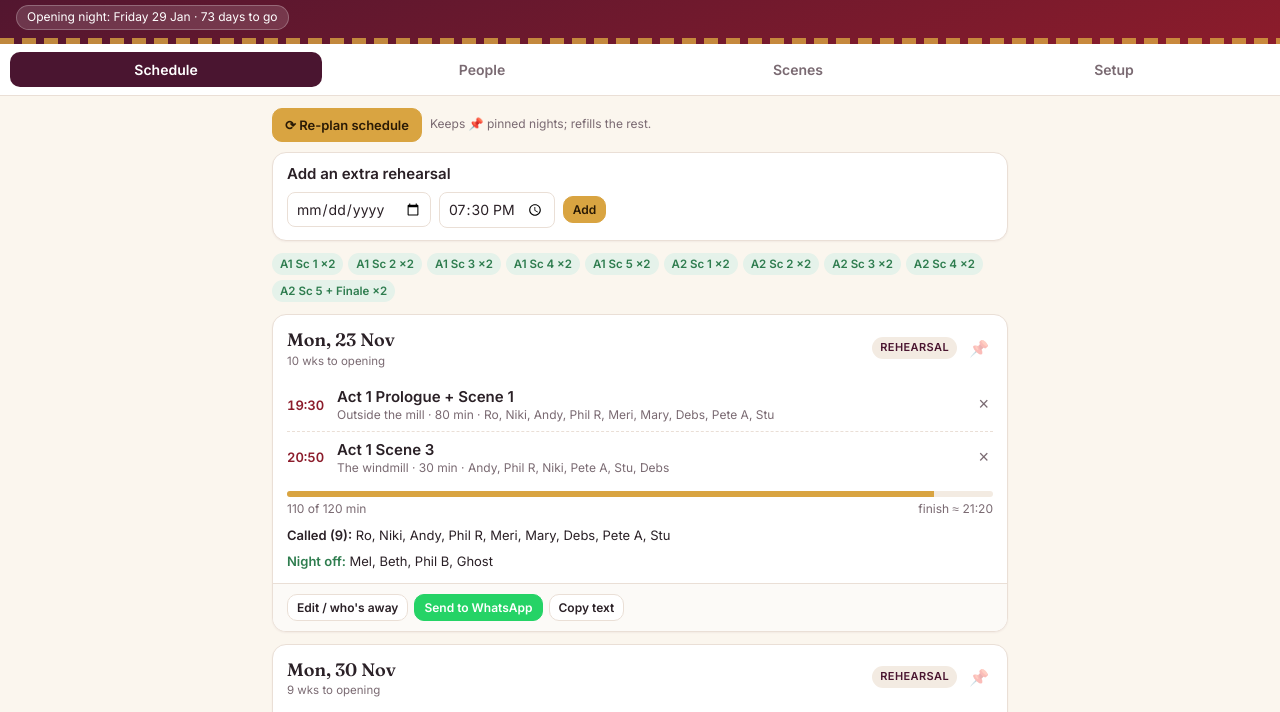
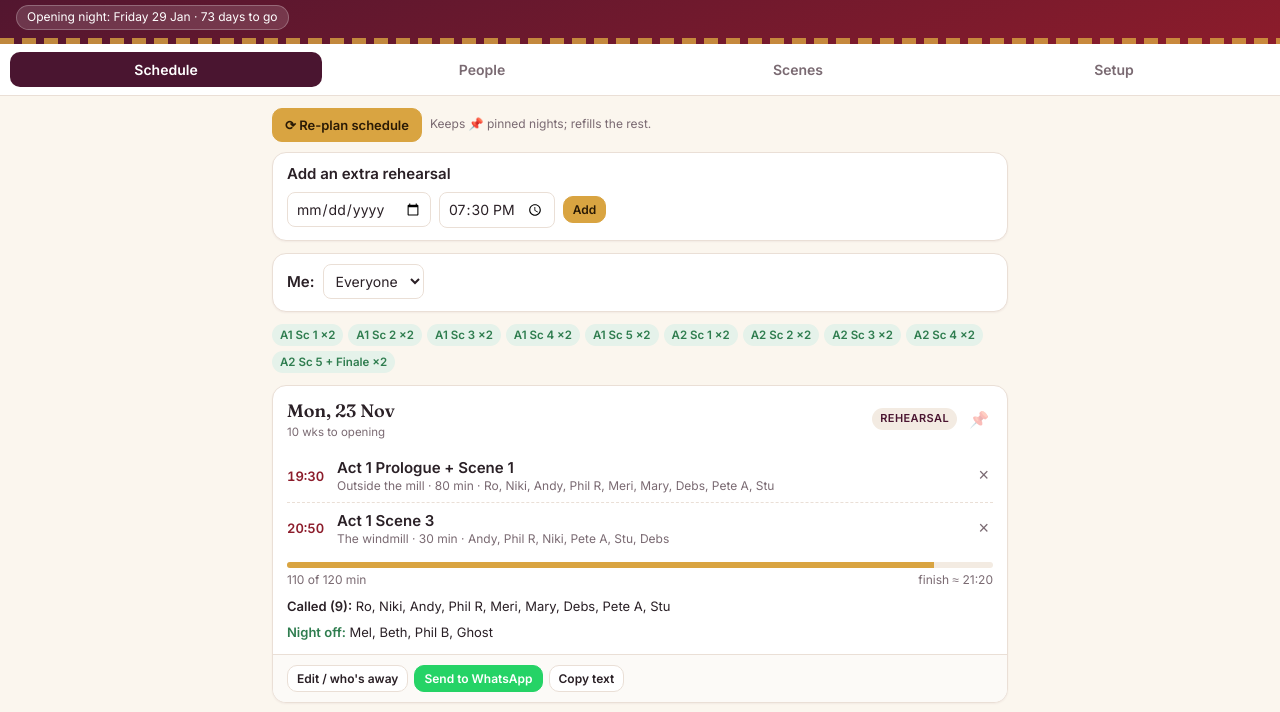
Before and after one commit to skoorbydna-lab/Panto-schedule, a plain HTML site: page index.html in a window 1280 px wide. Shown: the part 75-787 px from the top of the page. Drawn offline with Linux system fonts and the light colour scheme.

Commit message:
Let cast filter the schedule to nights they're needed
Co-Authored-By: Claude Opus 5.5 <noreply@anthropic.com>
Claude-Session: https://claude.ai/code/session_01QRsqUZzcNTQDzqCRQrjBfa

```diff
--- a/index.html
+++ b/index.html
@@ -27,6 +27,10 @@ main{max-width:760px;margin:0 auto;padding:12px 12px 80px}
 .btn.primary{background:var(--gold);border-color:var(--gold);color:#2a1a05}
 .btn.small{padding:5px 9px;font-size:12px}
 .btn.ghost{background:none}
+.mine{background:#fff4d6;border:1px solid var(--gold);border-radius:8px;padding:7px 10px;font-weight:600;margin:2px 0 6px}
+.mine.off{background:#e5f2ea;border-color:#bfe0cb;color:var(--ok)}
+.sc.me .n b{color:var(--plum)}.sc.me{background:#fffaf0}
+.sc.notme{opacity:.5}
 .btn.wa{background:#25d366;border-color:#25d366;color:#fff;text-decoration:none;display:inline-block}
 .cov{display:flex;flex-wrap:wrap;gap:5px;margin:4px 0 12px}
 .cov span{font-size:11.5px;padding:3px 8px;border-radius:999px;background:#e5f2ea;color:var(--ok);font-weight:600}
@@ -219,6 +223,9 @@ const FIREBASE_CONFIG = null;   // e.g. { apiKey: "...", authDomain: "...", proj
 const DIRECTOR_EMAIL = 'director@peaklandplayers.panto';  // made-up account; the director only types the password
 // =============================================================
 const KEY = 'pib-rehearsal-v2';
+let me = '', onlyMine = false;
+try { const m = JSON.parse(localStorage.getItem('pib-me') || '{}'); me = m.me || ''; onlyMine = !!m.only; } catch(e){}
+function saveMe(){ try { localStorage.setItem('pib-me', JSON.stringify({ me, only: onlyMine })); } catch(e){} }
 let live = false, canEdit = true, docRef = null, docExists = false;
 let state, tab = 'schedule', openPanel = null;
 function load(){ try{ const s = localStorage.getItem(KEY); if(s) return JSON.parse(s);}catch(e){} return null; }
@@ -324,9 +331,17 @@ function renderSchedule(){
   let h = canEdit ? '<div class="bar"><button class="btn primary" id="replan">⟳ Re-plan schedule</button><span class="note" style="font-size:12px;color:var(--muted)">Keeps 📌 pinned nights; refills the rest.</span></div>' : '';
   if (canEdit) h += '<div class="card"><div class="cb" style="padding-top:10px"><b>Add an extra rehearsal</b><div class="bar" style="margin:8px 0 0"><input type="date" id="x-date"><input type="time" id="x-start" value="'+state.settings.startTime+'"><button class="btn small primary" id="x-add">Add</button></div></div></div>';
   if (live && !docExists) h += '<p class="note">The schedule hasn\'t been published yet.</p>';
-  h += '<div class="cov">' + state.scenes.map(s => '<span class="'+(cov[s.id] < R ? 'low':'')+'">'+esc(s.name.replace('Act ','A').replace(' Scene ',' Sc ').replace('Prologue + ',''))+' ×'+cov[s.id]+'</span>').join('') + '</div>';
+  const people = allActors(state); if (me && !people.includes(me)) me = '';
+  h += '<div class="card mebar"><div class="cb" style="padding-top:10px"><div class="bar" style="margin:0"><b>Me:</b><select id="me-sel"><option value="">Everyone</option>' + people.map(a => '<option'+(a===me?' selected':'')+'>'+esc(a)+'</option>').join('') + '</select>' + (me ? '<label style="display:flex;align-items:center;gap:6px;font-weight:600"><input type="checkbox" id="me-only"'+(onlyMine?' checked':'')+' style="width:20px;height:20px"> Only show when I\'m needed</label>' : '') + '</div>';
+  if (me) { const mine = state.nights.filter(n => n.type !== 'cancelled' && nightInfo(n).called.includes(me) && !n.away.includes(me)); h += '<p class="note" style="margin:8px 0 0">'+esc(me)+' is needed on <b>'+mine.length+'</b> of '+state.nights.filter(n=>n.type!=='cancelled').length+' nights.</p>'; }
+  h += '</div></div>';
+  if (!(me && onlyMine)) h += '<div class="cov">' + state.scenes.map(s => '<span class="'+(cov[s.id] < R ? 'low':'')+'">'+esc(s.name.replace('Act ','A').replace(' Scene ',' Sc ').replace('Prologue + ',''))+' ×'+cov[s.id]+'</span>').join('') + '</div>';
+  let shown = 0;
   state.nights.forEach((n, i) => {
     const info = nightInfo(n), past = n.date < today;
+    const needed = me && info.called.includes(me);
+    if (me && onlyMine && (!needed || n.type === 'cancelled')) return;
+    shown++;
     const tagCls = n.type==='run' ? 'run' : n.type==='cancelled' ? 'off' : '';
     const tagTxt = n.type==='run' ? 'Full run' : n.type==='cancelled' ? 'Cancelled' : n.extra ? 'Extra' : 'Rehearsal';
     const weeksTo = Math.round((new Date(state.settings.opening) - new Date(n.date))/(7*864e5));
@@ -334,10 +349,11 @@ function renderSchedule(){
     h += '<span class="tag '+tagCls+'">'+tagTxt+'</span>';
     if (n.type==='rehearsal' && canEdit) h += '<button class="lock'+(n.locked?' on':'')+'" data-lock="'+i+'" title="Pin this night so re-planning leaves it alone">📌</button>';
     h += '</div><div class="cb">';
+    if (me && n.type !== 'cancelled') h += needed ? '<div class="mine">⭐ '+esc(me)+(n.away.includes(me) ? ' – marked away' : ' – arrive '+(n.type==='run' ? (n.start||state.settings.startTime) : info.calls[me]))+'</div>' : '<div class="mine off">'+esc(me)+' – night off</div>';
     if (n.type==='rehearsal') {
       if (!info.items.length) h += '<p class="note">No scenes yet.</p>';
       info.items.forEach((it, k) => {
-        h += '<div class="sc"><span class="t">'+it.time+'</span><span class="n"><b>'+esc(it.s.name)+'</b><small>'+esc(it.s.place)+' · '+it.s.mins+' min · '+esc(it.actors.join(', '))+'</small></span>'+(canEdit?'<button class="x" data-rm="'+i+':'+k+'" title="Remove">×</button>':'')+'</div>';
+        h += '<div class="sc'+(me && it.actors.includes(me) ? ' me' : (me ? ' notme' : ''))+'"><span class="t">'+it.time+'</span><span class="n"><b>'+esc(it.s.name)+'</b><small>'+esc(it.s.place)+' · '+it.s.mins+' min · '+esc(it.actors.join(', '))+'</small></span>'+(canEdit?'<button class="x" data-rm="'+i+':'+k+'" title="Remove">×</button>':'')+'</div>';
       });
       const pct = Math.min(100, info.mins / info.cap * 100);
       h += '<div class="meter'+(info.mins>info.cap?' over':'')+'"><i style="width:'+pct+'%"></i></div><div class="meta"><span>'+info.mins+' of '+info.cap+' min</span><span>'+(info.items.length? 'finish ≈ '+info.end : '')+'</span></div>';
@@ -363,6 +379,7 @@ function renderSchedule(){
     }
     h += '<div class="foot">'+(canEdit?'<button class="btn small" data-edit="'+i+'">'+(openPanel===i?'Done':'Edit / who\'s away')+'</button>':'')+'<a class="btn small wa" href="https://api.whatsapp.com/send?text='+encodeURIComponent(whatsapp(n))+'" target="_blank" rel="noopener">Send to WhatsApp</a><button class="btn small" data-wa="'+i+'">Copy text</button></div></div>';
   });
+  if (me && onlyMine && !shown) h += '<p class="note">No rehearsals for '+esc(me)+' yet.</p>';
   return h;
 }
 function renderPeople(){
@@ -453,6 +470,8 @@ document.addEventListener('click', e => {
 });
 document.addEventListener('change', e => {
   const el = e.target, d = el.dataset;
+  if (el.id === 'me-sel') { me = el.value; if (!me) onlyMine = false; saveMe(); render(); return; }
+  if (el.id === 'me-only') { onlyMine = el.checked; saveMe(); render(); return; }
   if (!canEdit) return;
   if (d.type) { const n = state.nights[+d.type]; n.type = el.value; if (n.type!=='rehearsal') n.scenes = []; save(); render(); toast('Re-plan to rebalance the other nights'); }
   else if (d.add) { if (el.value) { const n = state.nights[+d.add]; n.scenes.push(el.value); const order = state.scenes.map(s=>s.id); n.scenes.sort((a,b)=>order.indexOf(a)-order.indexOf(b)); n.locked = true; save(); render(); } }
```
